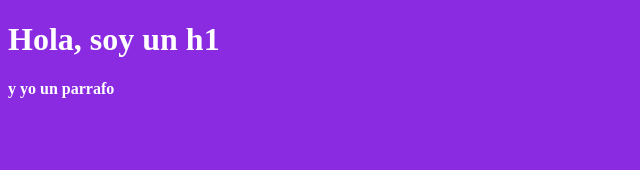
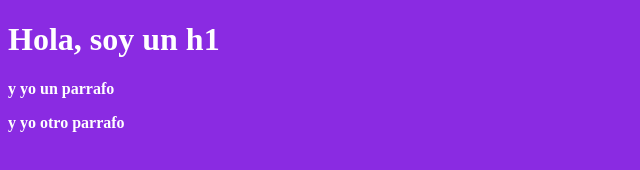
Before and after one commit to maikelmatamoros/Curso-Git, a plain HTML site: page index.html in a window 1280 px wide. Shown: the whole page, without its empty margins (0-640 px from the left). Drawn offline with Linux system fonts and the light colour scheme.

Commit message:
Update index.html

```diff
--- a/index.html
+++ b/index.html
@@ -10,5 +10,6 @@
 <body>
     <h1>Hola, soy un h1</h1>
     <p>y yo un parrafo</p>
+    <p>y yo otro parrafo</p>
 </body>
 </html>
```
